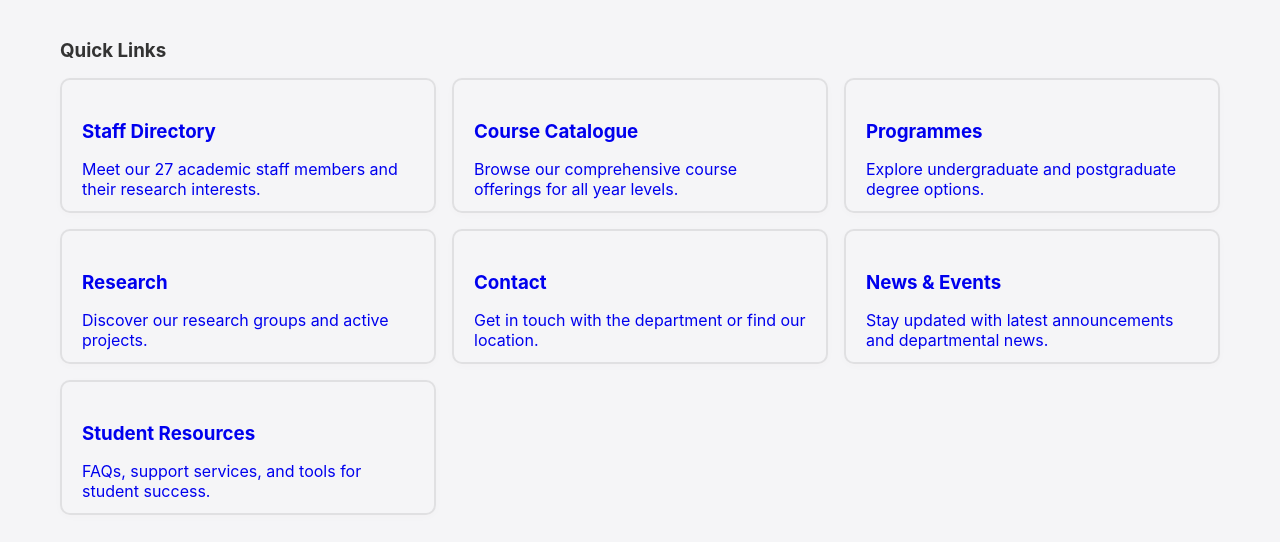
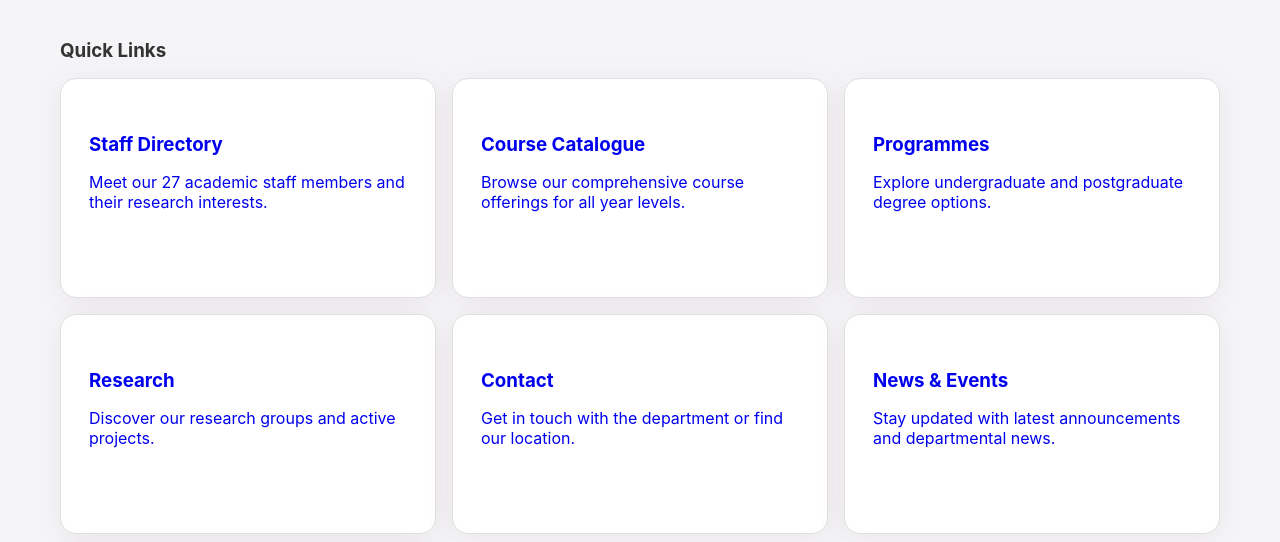
Before and after one commit to Nicio9/macha, a website: page public/index.html in a window 1280 px wide. Shown: the part 223-765 px from the top of the page. Drawn offline with Linux system fonts and the light colour scheme.

Commit message:
Fix: Use consistent card styling for homepage
Removed special styling for .container > .grid:first-of-type .card
that made homepage cards look different from course cards. Now all
cards use the same professional white background styling with proper
padding and shadows, making the homepage look consistent with the rest
of the site.

```diff
--- a/public/css/styles.css
+++ b/public/css/styles.css
@@ -301,15 +301,6 @@ h2, h3 {
     .container > .grid:first-of-type {
         grid-template-columns: 1fr;
     }
-}
-
-.container > .grid:first-of-type .card {
-    background: var(--bg-light);
-    border-radius: 10px;
-    border: 2px solid var(--border);
-    box-shadow: 0 2px 8px rgba(97,34,59,0.02);
-    padding: var(--space-lg) var(--space-xl) var(--space-md) var(--space-xl);
-    min-height: auto;
 }
 
 .area-card {
```
